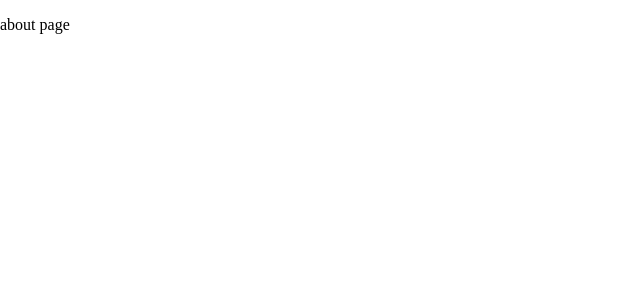
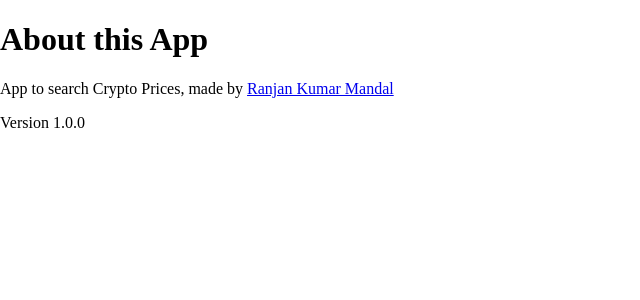
Before and after one commit to ranjankumarmandal/React-Crypto-Price-App, a React (Create React App) app: page /about in a window 1280 px wide. Shown: the top 300 px of the page, without its empty margins (0-640 px from the left). Built offline with nearby package versions, Linux system fonts and the light colour scheme.

Commit message:
added Link

```diff
--- a/src/App.js
+++ b/src/App.js
@@ -7,6 +7,7 @@ import {
   Switch,
   Route,
 } from 'react-router-dom/cjs/react-router-dom.min';
+import PageNotFound from './components/pages/PageNoteFound';
 
 function App() {
   return (
@@ -15,6 +16,7 @@ function App() {
         <Switch>
           <Route exact path='/' component={Home} />
           <Route exact path='/about' component={About} />
+          <Route component={PageNotFound} />
         </Switch>
       </Fragment>
     </Router>
--- a/src/components/pages/About.js
+++ b/src/components/pages/About.js
@@ -1,10 +1,17 @@
-import React from 'react';
+import React, { Fragment } from 'react';
 
 const About = () => {
   return (
-    <div>
-      <p>about page</p>
-    </div>
+    <Fragment>
+      <h1>About this App</h1>
+      <p>
+        App to search Crypto Prices, made by{' '}
+        <a href='https://www.linkedin.com/in/ranjan-kumar-m-818367158/'>
+          Ranjan Kumar Mandal
+        </a>
+      </p>
+      <p>Version 1.0.0</p>
+    </Fragment>
   );
 };
 
--- a/src/components/pages/Home.js
+++ b/src/components/pages/Home.js
@@ -1,6 +1,7 @@
 import React, { useState, useEffect } from 'react';
 import axios from 'axios';
 import Coin from '../utils/Coin';
+import { Link } from 'react-router-dom';
 
 const Home = () => {
   const [listVaue, setListValue] = useState([]);
@@ -26,6 +27,7 @@ const Home = () => {
           onChange={(e) => setText(e.target.value)}
           value={text}
         />
+        <Link to='/about'>About</Link>
       </div>
       <div className='cryptoDisplay'>
         {filteredCoin.map((coin) => (
--- /dev/null
+++ b/src/components/pages/PageNoteFound.js
@@ -0,0 +1,12 @@
+import React from 'react';
+
+const PageNotFound = () => {
+  return (
+    <div>
+      <h1>Not Found</h1>
+      <p className='lead'>The page you are looking for, does not exist...</p>
+    </div>
+  );
+};
+
+export default PageNotFound;
```
